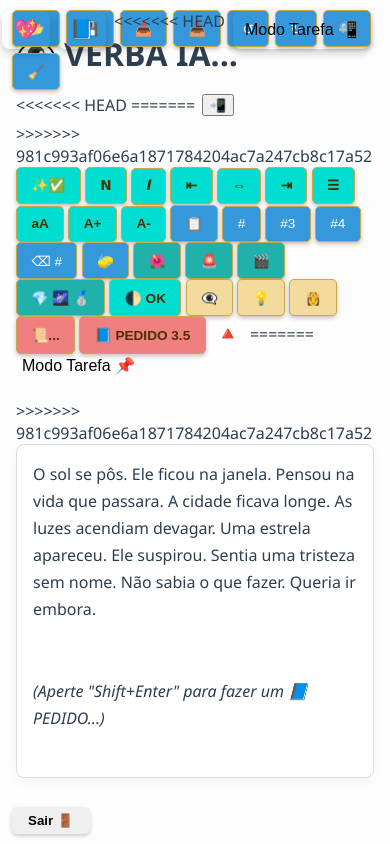
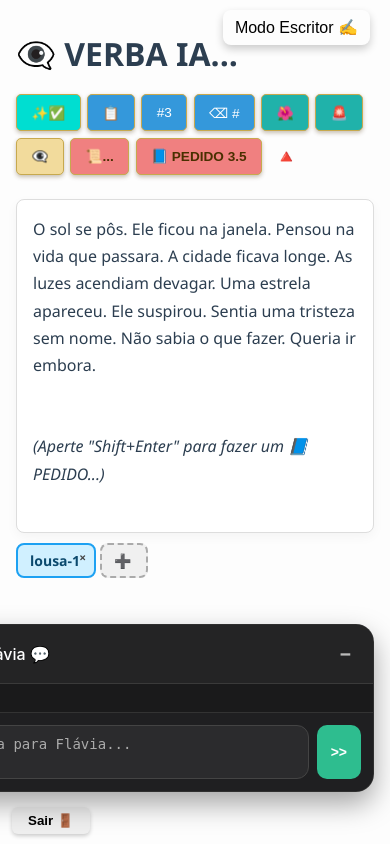
Before and after one commit to benilto87/verbaia-publico, a Flask app: page / in a window 390 px wide. Run offline with Flask 3, Linux system fonts and the light colour scheme; the visitor is signed in with stand-in values (Sample User, id 1).

Commit message:
🛠️ ajustes de botões e numbersenteces

```diff
--- a/app.py
+++ b/app.py
@@ -419,11 +419,7 @@
 🚨> {{🤫*}} / Mostre mais, fale menos... 📌 Dica: Em vez de dizer “Ele estava triste”, mostre com ação: “Ele dobrou o bilhete com dedos trêmulos e desviou o olhar.” n° 7
 
 
-<<<<<<< HEAD
 Corrija no máximo **1/3 de todos os blocos**.
-=======
-Corrija no máximo **1/3 de todos os blocos*.
->>>>>>> 981c993af06e6a1871784204ac7a247cb8c17a52
 **Apenas blocos com sugestão devem aparecer na resposta.**
 
 Texto:
@@ -602,7 +598,7 @@
 2. **Remover a numeração dos blocos** (ex: "1", "2"...);
 3. Unificar o texto em parágrafos contínuos e coesos;
 4. Preservar o estilo original do autor;
-5. Marcar com **_negrito&italico_** todas as palavras ou trechos que foram modificados;
+5. Marcar com _italico_ todas as palavras ou trechos que foram modificados;
 6. Não adicione explicações — apenas devolva o novo texto já melhorado.
 
 ---
--- a/static/css/chats/chat_escuro.css
+++ b/static/css/chats/chat_escuro.css
@@ -1,4 +1,4 @@
-
+/* <<<⚠ LINHA (COM CÓDIGO) IMEDIATAMENTE ANTERIOR AO NOVO >>> */
 /**********************************************CHAT ESCURO*****************************************/
 
 #chat-panel {
@@ -157,10 +157,3 @@
 #chat-log::-webkit-scrollbar-thumb:hover {
   background-color: #666;
 }
-
-@media (max-width: 768px) {
-    /* CORREÇÃO: Usando o ID #chat-panel */
-    #chat-panel {
-      display: none;
-    }
-}
--- a/static/css/estilo1.css
+++ b/static/css/estilo1.css
@@ -63,74 +56,78 @@
     transform: scale(0.98);
 }
 
-/* CLASSES DE BOTÕES ESPECÍFICAS (sem alterações) */
+/* BOTÃO AMARELO ******************************************************************************************* */
 .botao-amarelo {
-  background-color: #8FBC8F;
-  color: #xxff99;
-  border: 1px solid #c7a94e;
+  background-color: #8FBC8F;      /* dourado mais fechado */
+  color: #xxff99;                 /* marrom-dourado escuro elegante */
+  border: 1px solid #c7a94e;      /* borda mais terrosa */
   font-weight: bold;
-  box-shadow: 0 2px 4px rgba(74, 47, 0, 0.3);
+  box-shadow: 0 2px 4px rgba(74, 47, 0, 0.3); /* sombra mais escura */
 }
 
 .botao-amarelo:hover {
-  background-color: #e6c678;
-  color: #3a2400;
+  background-color: #e6c678;      /* dourado mais vibrante no hover */
+  color: #3a2400;                 /* marrom quase preto */
   border-color: #b8942f;
 }
 
+/* BOTÃO MARCAÇÕES ******************************************************************************************* */
 .botao-marcas {
-  background-color: #20B2AA;
-  color: #4a2f00;
-  border: 1px solid #c7a94e;
+  background-color: #20B2AA;      /* dourado mais fechado */
+  color: #4a2f00;                 /* marrom-dourado escuro elegante */
+  border: 1px solid #c7a94e;      /* borda mais terrosa */
   font-weight: bold;
-  box-shadow: 0 2px 4px rgba(74, 47, 0, 0.3);
+  box-shadow: 0 2px 4px rgba(74, 47, 0, 0.3); /* sombra mais escura */
 }
 
 .botao-marcas:hover {
-  background-color: #e6c678;
-  color: #3a2400;
+  background-color: #e6c678;      /* dourado mais vibrante no hover */
+  color: #3a2400;                 /* marrom quase preto */
   border-color: #b8942f;
 }
 
+/* BOTÃO ESPECIAL ******************************************************************************************* */
 .botao-especial {
-  background-color: #F08080;
-  color: #4a2f00;
-  border: 1px solid #c7a94e;
+  background-color: #F08080;      /* dourado mais fechado */
+  color: #4a2f00;                 /* marrom-dourado escuro elegante */
+  border: 1px solid #c7a94e;      /* borda mais terrosa */
   font-weight: bold;
-  box-shadow: 0 2px 4px rgba(74, 47, 0, 0.3);
+  box-shadow: 0 2px 4px rgba(74, 47, 0, 0.3); /* sombra mais escura */
 }
 
 .botao-especial:hover {
-  background-color: #e6c678;
-  color: #3a2400;
+  background-color: #e6c678;      /* dourado mais vibrante no hover */
+  color: #3a2400;                 /* marrom quase preto */
   border-color: #b8942f;
 }
 
+/* BOTÃO TURQUESA ******************************************************************************************* */
 .botao-turquesa {
-  background-color: #00DED1;
-  color: #4a2f00;
-  border: 1px solid #c7a94e;
+  background-color: #00DED1;      /* dourado mais fechado */
+  color: #4a2f00;                 /* marrom-dourado escuro elegante */
+  border: 1px solid #c7a94e;      /* borda mais terrosa */
   font-weight: bold;
-  box-shadow: 0 2px 4px rgba(74, 47, 0, 0.3);
+  box-shadow: 0 2px 4px rgba(74, 47, 0, 0.3); /* sombra mais escura */
 }
 
 .botao-turquesa:hover {
-  background-color: #e6c678;
-  color: #3a2400;
+  background-color: #e6c678;      /* dourado mais vibrante no hover */
+  color: #3a2400;                 /* marrom quase preto */
   border-color: #b8942f;
 }
 
+/* BOTÃO DOURADO ******************************************************************************************* */
 .botao-dourado {
-  background-color: #f2db9c;
-  color: #4a2f00;
-  border: 1px solid #c7a94e;
+  background-color: #f2db9c;      /* dourado mais fechado */
+  color: #4a2f00;                 /* marrom-dourado escuro elegante */
+  border: 1px solid #c7a94e;      /* borda mais terrosa */
   font-weight: bold;
-  box-shadow: 0 2px 4px rgba(74, 47, 0, 0.3);
+  box-shadow: 0 2px 4px rgba(74, 47, 0, 0.3); /* sombra mais escura */
 }
 
 .botao-dourado:hover {
-  background-color: #e6c678;
-  color: #3a2400;
+  background-color: #e6c678;      /* dourado mais vibrante no hover */
+  color: #3a2400;                 /* marrom quase preto */
   border-color: #b8942f;
 }
 
@@ -142,29 +139,31 @@
     box-shadow: 0 4px 12px rgba(0,0,0,0.04);
     padding: 1rem;
     min-height: 300px;
-    max-height: 580px;
-    overflow-y: auto;
-    position: relative;
-    transition: max-height 0.3s ease-out;
+    max-height: 580px; /* Tamanho fixo da área */
+    overflow-y: auto; /* Habilita a rolagem vertical */
+    position: relative; /* Para o resize handle */
 }
 
 #editor {
     width: 100%;
-    height: 100%;
+    height: 100%; /* Ocupa a altura total do editor-container */
     font-size: 1rem;
     line-height: 1.7;
-    outline: none;
+    outline: none; /* Remove outline padrão */
 }
 
-/* SENTENCE / COMENTÁRIOS  ******************************************************************************************* */
+*/ SENTENCE / COMENTÁRIOS  ******************************************************************************************* */
 
+/* O PRÓPRIO .sentence-group PRECISA ENVOLVER TUDO para as marcações funcionarem */
 .sentence-group {
     margin-bottom: 1rem;
     padding: 0.5rem;
     transition: background-color 0.2s ease;
     border-radius: 6px;
-    display: flex;
-    align-items: flex-start;
+    /* Usa float para o número e overflow:hidden para o text-group */
+    /* ou display: flex para a versão mais moderna, mas você não queria JS */
+    /* Vamos tentar com float e ver se funciona com seu JS existente */
+    display: flow-root; /* Limpa floats internos, evita precisar de um clearfix extra */
 }
 
 .sentence-group:hover {
@@ -300,50 +328,15 @@
     background-color: #e60000;
 }
 
-<<<<<<< HEAD
-/* BOTÃO BUSCA */
-=======
-/* MODO CELULAR ********************* MODO CELULAR ***************************** MODO CELULAR ******************************* */
-
-.botao-modo-celular {
-	position: fixed;
-    bottom: 10px;
-    left: 100px;
-    color: black;
-    border: none;
-    padding: 6px 16px;
-    border-radius: 6px;
-    cursor: pointer;
-    font-weight: bold;
-    box-shadow: 0 2px 4px rgba(0,0,0,0.2);
-    transition: background-color 0.2s ease;
-
-.botao-modo-celular:hover {
-    background-color: #e60000;
-}
-
-.botao-modo-tarefa {
-  position: fixed;
-  top: 10px;
-  right: 60px;
-  background: none;
-  border: none;
-  font-size: 1em;
-  cursor: pointer;
-  z-index: 999;
-}
-
-
-
 /* 🔍  BOTÃO BUSCA 🔍  ******************************** 🔍  BOTÃO BUSCA 🔍 ************************************************ */
->>>>>>> 981c993af06e6a1871784204ac7a247cb8c17a52
 #busca-local {
+  display: none;
   position: fixed;
   top: 12px;
   left: 50%;
   transform: translateX(-50%);
   background: #f5f5f5;
-  padding: 6px 10px;
+  padding: 6px 10px; /* TAMANHO DA JANELA */
   border-radius: 12px;
   box-shadow: 0 2px 6px rgba(0,0,0,0.1);
   z-index: 999;
@@ -384,99 +377,11 @@
   background: #e0e0e0;
 }
 
-/* ========================================================= */
-/* --- MEDIA QUERY PARA CELULARES (TELA PEQUENA) --- */
-/* ========================================================= */
-@media (max-width: 768px) {
-    /* Ajustes no corpo para telas menores */
-    body {
-        max-width: 100%;
-        margin: 1rem 0.5rem;
-        padding: 0;
-    }
 
-    /* Ajustes na barra de ferramentas para melhor uso do espaço */
-    #toolbar {
-        flex-direction: row;
-        gap: 0.2rem;
-        margin-bottom: 1rem;
-        justify-content: center;
-    }
-
-    .toolbar-button {
-        flex-grow: 1;
-        font-size: 0.75rem;
-        padding: 0.5rem 0.8rem;
-    }
-
-    /* Otimizando o contêiner do editor para celulares */
-    .editor-container {
-        max-height: 40vh;
-        min-height: 200px;
-        padding: 0.8rem;
-    }
-
-    #editor {
-        font-size: 0.9rem;
-    }
-
-    /* Layout dos botões fixos no canto superior esquerdo */
-    #botoesFixosEsquerda {
-        top: auto;
-        left: 0;
-        bottom: 1rem;
-        flex-wrap: nowrap;
-        overflow-x: auto;
-        padding: 0.5rem;
-        background-color: rgba(255, 255, 255, 0.9);
-        border-radius: 8px;
-        box-shadow: 0 -2px 8px rgba(0,0,0,0.1);
-        width: 100%;
-        justify-content: center;
-    }
-
-    /* Escondendo a barra de rolagem dos botões fixos */
-    #botoesFixosEsquerda::-webkit-scrollbar {
-        display: none;
-    }
-    #botoesFixosEsquerda {
-        -ms-overflow-style: none;
-        scrollbar-width: none;
-    }
-
-    /* Ocultando botões extras se necessário em telas menores */
-    .toolbar-button.hide-on-mobile {
-        display: none;
-    }
-
-/* TIRE ESSA PARTE PARA VOLTAR COM OS BOTÕES SELEÇÃO DE MODO NA VERSÃO DE CELULAR */
-
-    /* Reposicionando o seletor de chat para evitar sobreposição */
-    #modo-chat-selector {
-        display: none;
-    }
-
-/* TIRE ESSA PARTE PARA VOLTAR COM OS BOTÕES SELEÇÃO DE MODO NA VERSÃO DE CELULAR */
-
-    /* Ajustes para o botão de busca */
-    #busca-local {
-        top: 1rem;
-        width: 90%;
-        left: 50%;
-        transform: translateX(-50%);
-        padding: 6px;
-    }
-    #inputBusca {
-        width: 100%;
-    }
-
-    /* --- NOVO: OCULTA O BOTÃO SAIR NA VERSÃO MOBILE --- */
-    .botao-sair {
-        display: none;
-    }
-
-    /* NOVO: Oculta o chat na versão mobile */
-    .chat-panel {
-      display: none;
-    }
+.modo-celular {
+  display: none;
+  flex-wrap: wrap;
+  gap: 6px;
+  justify-content: center;
+  margin-top: 10px;
 }
--- a/static/js/funcoes_ordinarias.js
+++ b/static/js/funcoes_ordinarias.js
@@ -801,45 +801,6 @@
   head.appendChild(novoJs);
 }
 
-function atualizarVisualizacao() {
-  const botoesModificaveis = document.querySelectorAll('.botao-modificavel');
-  const botoesFixos = document.querySelectorAll('.botao-fixo-tarefa');
-  const modoPC = document.querySelectorAll('.modo-pc');
-  const modoCelular = document.querySelectorAll('.modo-celular');
-  const botaoCelular = document.getElementById("botaoToggleModoCelular");
-  const botaoModo = document.getElementById("botao-modo-geral");
-
-  // Visualização geral
-  if (modoCelularAtivo) {
-    modoPC.forEach(el => el.style.display = 'none');
-    modoCelular.forEach(el => el.style.display = 'flex');
-    botaoCelular.innerText = "💻";
-  } else {
-    modoPC.forEach(el => el.style.display = '');
-    modoCelular.forEach(el => el.style.display = 'none');
-    botaoCelular.innerText = "📲";
-  }
-
-  // Botões internos (só aplicados se NÃO estiver no modo celular)
-  if (!modoCelularAtivo) {
-    if (modoTarefaAtivo) {
-      botoesModificaveis.forEach(btn => btn.style.display = 'none');
-      botoesFixos.forEach(btn => btn.style.display = 'inline-block');
-      botaoModo.innerHTML = 'Modo Escritor ✍';
-    } else {
-      botoesModificaveis.forEach(btn => btn.style.display = 'inline-block');
-<<<<<<< HEAD
-      botaoModo.innerHTML = 'Modo Tarefa 📲';
-=======
-      botoesFixos.forEach(btn => btn.style.display = 'inline-block');
-      botaoModo.innerHTML = 'Modo Tarefa 📌';
->>>>>>> 981c993af06e6a1871784204ac7a247cb8c17a52
-    }
-  }
-}
-
-
-
 // BOTÃO ALTERNANCIA TAREFA📌/✍ESCRITOR *********************************************************************************
 
   let modoTarefaAtivo = false;
@@ -849,20 +810,11 @@
     const botoesFixos = document.querySelectorAll('.botao-fixo-tarefa');
     const botaoModo = document.querySelector('#botao-modo-geral');
 
-  // 👉 Se estiver no modo celular, não altera visualização
-  if (modoCelularAtivo) {
-    modoTarefaAtivo = !modoTarefaAtivo; // apenas alterna lógica interna
-    botaoModo.innerHTML = modoTarefaAtivo ? 'Modo Escritor ✍' : 'Modo Tarefa 📌';
-    return;
-  }
-
     if (!modoTarefaAtivo) {
-    // Entrar no modo tarefa
       botoesModificaveis.forEach(btn => btn.style.display = 'none');
       botoesFixos.forEach(btn => btn.style.display = 'inline-block');
       botaoModo.innerHTML = 'Modo Escritor ✍';
     } else {
-    // Voltar ao modo completo
       botoesModificaveis.forEach(btn => btn.style.display = 'inline-block');
       botaoModo.innerHTML = 'Modo Tarefa 📌';
     }
@@ -870,44 +822,11 @@
     modoTarefaAtivo = !modoTarefaAtivo;
   }
 
-// MODO CELULAR *****************************************************************************************************************
-
-let modoCelularAtivo = false;
-
-function alternarModoCelular() {
-  const modoPC = document.querySelectorAll('.modo-pc');
-  const modoCelular = document.querySelectorAll('.modo-celular');
-  const botao = document.getElementById("botaoToggleModoCelular");
-
-  if (!modoCelularAtivo) {
-    modoPC.forEach(el => el.style.display = 'none');
-    modoCelular.forEach(el => el.style.display = 'flex');
-    botao.innerText = "💻";
-    modoCelularAtivo = true;
-  } else {
-    modoPC.forEach(el => {
-      el.style.display = ''; // Restaurar
-      el.querySelectorAll('.toolbar-button').forEach(btn => btn.style.display = 'inline-block');
-    });
-    modoCelular.forEach(el => el.style.display = 'none');
-    botao.innerText = "📲";
-    modoCelularAtivo = false;
-  }
-}
-
-function ajustarClassesModoCelular(forcarComo = "modificavel") {
-  const botoesCelular = document.querySelectorAll('.modo-celular .toolbar-button');
-
-  botoesCelular.forEach(botao => {
-    botao.classList.remove("botao-fixo-tarefa", "botao-modificavel");
-
-    if (forcarComo === "fixo") {
-      botao.classList.add("botao-fixo-tarefa");
-    } else {
-      botao.classList.add("botao-modificavel");
+  window.addEventListener("DOMContentLoaded", () => {
+  if (!modoTarefaAtivo) {
+    trocarModo();
   }
 });
-}
 
 document.getElementById("editor").addEventListener("keydown", function (event) {
   // Se tecla for Enter e Shift estiver pressionado, ativa gerarTarefa
--- a/templates/index.html
+++ b/templates/index.html
@@ -61,27 +61,18 @@
     padding-right: 3px;
   "></div>
 </div>
-<<<<<<< HEAD
 
-=======
-
-<button id="botaoToggleModoCelular" onclick="alternarModoCelular()" class="botao-modo-celular">📲</button>
-
-
-<div class="modo-pc">
->>>>>>> 981c993af06e6a1871784204ac7a247cb8c17a52
 <!-- Botões principais -->
-
 <div id="botoesFixosEsquerda">
-  <button class="toolbar-button botao-fixo-tarefa" onclick="loadText()" title="Carregar Texto">📂</button>
-  <button id="saveButton" class="toolbar-button botao-fixo-tarefa" onclick="saveText()" title="Salvar Texto">💾</button>
-  <button class="toolbar-button botao-fixo-tarefa" onclick="saveAsFile()" title="Salvar como Arquivo">📤</button>
-  <button class="toolbar-button botao-fixo-tarefa" onclick="document.getElementById('fileInput').click()" title="Abrir Arquivo">📥</button>
+  <button class="toolbar-button botao-modificavel" onclick="loadText()" title="Carregar Texto">📂</button>
+  <button id="saveButton" class="toolbar-button botao-modificavel" onclick="saveText()" title="Salvar Texto">💾</button>
+  <button class="toolbar-button botao-modificavel" onclick="saveAsFile()" title="Salvar como Arquivo">📤</button>
+  <button class="toolbar-button botao-modificavel" onclick="document.getElementById('fileInput').click()" title="Abrir Arquivo">📥</button>
   <input type="file" id="fileInput" accept=".txt" onchange="loadFromFile(event)" style="display: none;">
-  <button class="toolbar-button botao-fixo-tarefa" onclick="undo()" title="Desfazer">↺</button>
-  <button class="toolbar-button botao-fixo-tarefa" onclick="redo()" title="Refazer">↻</button>
-  <button class="toolbar-button botao-fixo-tarefa" onclick="abrirBusca()" title="Busca interna">🔍</button>
-  <button class="toolbar-button botao-fixo-tarefa" onclick="cleanSymbols()" title="Limpar Símbolos">🧹</button>
+  <button class="toolbar-button botao-modificavel" onclick="undo()" title="Desfazer">↺</button>
+  <button class="toolbar-button botao-modificavel" onclick="redo()" title="Refazer">↻</button>
+  <button class="toolbar-button botao-modificavel" onclick="abrirBusca()" title="Busca interna">🔍</button>
+  <button class="toolbar-button botao-modificavel" onclick="cleanSymbols()" title="Limpar Símbolos">🧹</button>
 </div>
 
 
@@ -98,7 +89,7 @@
 <button id="copyButton" class="toolbar-button botao-fixo-tarefa" onclick="copyText()" title="Copiar Texto">📋</button>
 
 <!-- Botões de numeração e marcas -->
-<button class="toolbar-button botao-fixo-tarefa" onclick="numberSentences()" title="Numerar Frases">#</button>
+<button class="toolbar-button botao-modificavel" onclick="numberSentences()" title="Numerar Frases">#</button>
 <button class="toolbar-button botao-fixo-tarefa" onclick="numberSentencesBy3()" title="Numerar por blocos de 3 frases">#3</button>
 <button class="toolbar-button botao-modificavel" onclick="numberSentencesBy4()" title="Numerar por blocos de 4 frases">#4</button>
 <button class="toolbar-button botao-fixo-tarefa" onclick="removeNumbering()" title="Remover Numeração">⌫ #</button>
@@ -109,12 +100,12 @@
 <button class="toolbar-button botao-fixo-tarefa botao-marcas" onclick="analyzeFluidezIA()" title="Análise de Fluidez">🚨</button>
 <button class="toolbar-button botao-modificavel botao-marcas" onclick="executarMarcadorDeCenas()" title="Marcar Cenas Principais">🎬</button>
 <button class="toolbar-button botao-modificavel botao-marcas" onclick="analyzeWithAI()" title="Analisar com IA">💎 🌌 🥈</button>
-<button class="toolbar-button botao-fixo-tarefa botao-turquesa" onclick="corrigirTexto2()" title="Analisar com IA">🌓 OK</button>
+<button class="toolbar-button botao-modificavel botao-turquesa" onclick="corrigirTexto2()" title="Analisar com IA">🌓 OK</button>
 
 <!-- Botões da Flávia -->
 <button class="toolbar-button botao-fixo-tarefa botao-dourado" onclick="inspirarComFlavia()" title="Inspiração da Flávia">👁‍🗨</button>
-<button class="toolbar-button botao-fixo-tarefa botao-dourado" onclick="inspirarComFlavia2()" title="Reflexão da Flávia">💡</button>
-<button class="toolbar-button botao-fixo-tarefa botao-dourado" onclick="inspirarComFlavia3()" title="Leitora Virtual">👸</button>
+<button class="toolbar-button botao-modificavel botao-dourado" onclick="inspirarComFlavia2()" title="Reflexão da Flávia">💡</button>
+<button class="toolbar-button botao-modificavel botao-dourado" onclick="inspirarComFlavia3()" title="Leitora Virtual">👸</button>
 <button class="toolbar-button botao-fixo-tarefa botao-especial" onclick="gerarRascunho()" title="Gerar Rascunho">📜...</button>
 
 <!-- Pedido IA -->
@@ -127,25 +118,8 @@
 <div id="modo-chat-selector">
   <button class="botao-modificavel" onclick="trocarModoChat('romantico')" style="background: none; border: none; font-size: 1.2em; cursor: pointer;">💖</button>
   <button class="botao-modificavel" onclick="trocarModoChat('edtorial')" style="background: none; border: none; font-size: 1.2em; cursor: pointer;">📘</button>
-<<<<<<< HEAD
-  <button id="botao-modo-geral" onclick="trocarModo()" style="background: none; border: none; font-size: 1.0em; cursor: pointer;">Modo Tarefa 📲</button>
+  <button id="botao-modo-geral" onclick="trocarModo()" style="background: none; border: none; font-size: 1.0em; cursor: pointer;">Modo Tarefa 📌</button>
   </div>
-=======
-  <button id="botao-modo-geral" onclick="trocarModo()" style="background: none; border: none; font-size: 1.0em; cursor: pointer;">Modo Tarefa 📌</button>
-
-  </div>
-</div>
-<div class="modo-celular" style="display: none;">
-  <button id="saveButton" class="toolbar-button" onclick="saveText()" title="Salvar Texto">💾</button>
-  <button class="toolbar-button botao-fixo-tarefa botao-turquesa" onclick="corrigirTexto()" title="Corrigir Texto">✨✅</button>
-  <button class="toolbar-button botao-modificavel" onclick="numberSentencesBy3()" title="Numerar por blocos de 3 frases">#3</button>
-  <button class="toolbar-button botao-modificavel botao-marcas" onclick="analisarDicasIA()" title="Análise de Fluidez">🌺</button>
-  <button class="toolbar-button botao-modificavel botao-marcas" onclick="analyzeFluidezIA()" title="Análise de Fluidez">🚨</button>
-  <button class="toolbar-button botao-modificavel botao-especial" onclick="gerarRascunho()" title="Gerar Rascunho">📜...</button>
-  <button id="botao-pedido" class="toolbar-button botao-fixo-tarefa botao-especial" onclick="gerarTarefa()" title="Shift+Enter">📘 pedido 3.5</button>
-  <button id="botao-toggle-modelo" class="botao-fixo-tarefa" title="Trocar entre GPT-3.5 e GPT-4.0" style="background: none; border: none; font-size: 1.2em; cursor: pointer;">🔺</button>
-  </div>
->>>>>>> 981c993af06e6a1871784204ac7a247cb8c17a52
 
 			</div>
 
```
Also changed, not shown: other parts of static/css/estilo1.css (+51 -29 lines). Lines whose indentation alone changed are shown as unchanged.
